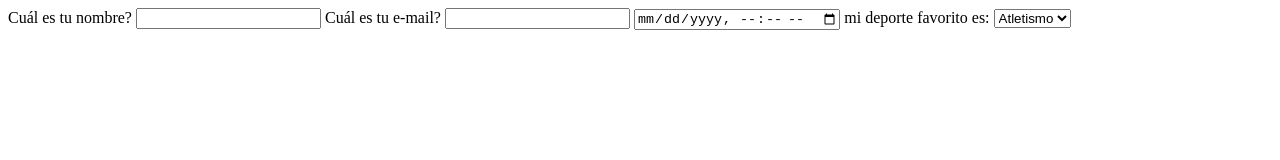
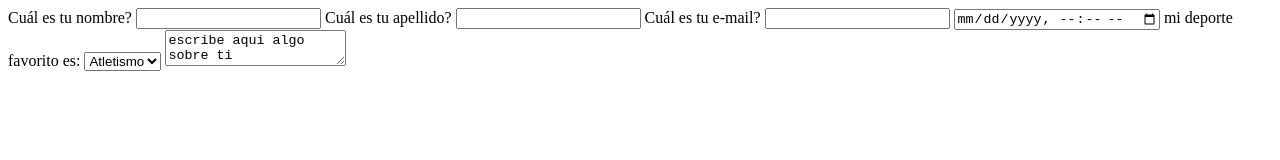
Before and after one commit to CaroCheveste/Tarea-HTML-CarolinaCheveste, a plain HTML site: page formulario/index.html in a window 1280 px wide. Drawn offline with Linux system fonts and the light colour scheme.

Commit message:
CAMBIOS19

```diff
--- a/formulario/index.html
+++ b/formulario/index.html
@@ -11,6 +11,10 @@
         <form>
             <label for="nombre">
                 <span>Cuál es tu nombre?</span>
+                <input type="text" name="nombre" id="nombre">
+            </label>
+            <label for="nombre">
+                <span>Cuál es tu apellido?</span>
                 <input type="text" name="nombre" id="nombre">
             </label>
             <label for="mail">
@@ -30,14 +34,11 @@
                 <option value="Ajedrez">Ajedrez</option>
                 <option value="Esgrima">Esgrima</option>
                 <option value="Futbol">Futbol</option>
-           </select>
+                </select>
+            <textarea name="textarea">escribe aqui algo sobre ti</textarea>
 
-
-
-
-
-
-
+    <!-- falta agregar  el boton de registrarse -->
+    <!-- falta hacer obligatorios los 3 primeros campos -->
 
         </form>
 
```
